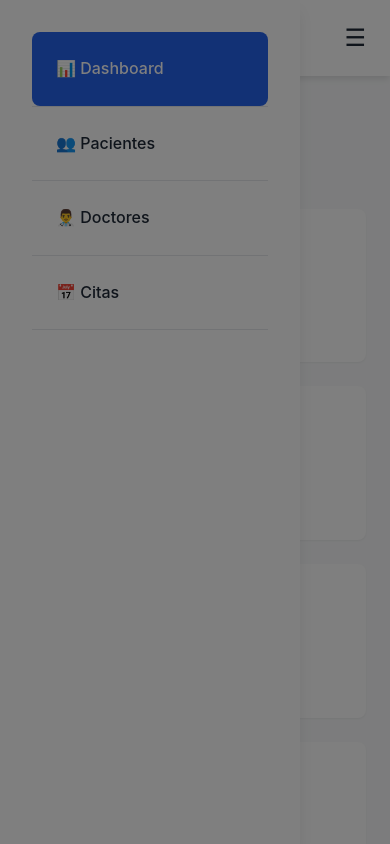
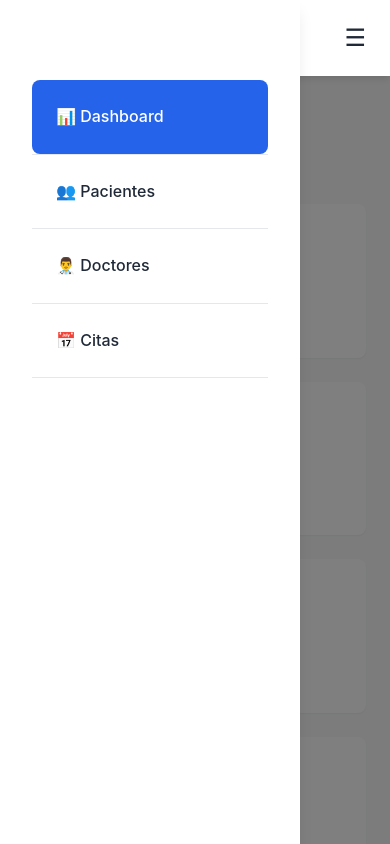
Before and after one commit to Gcota1694/sistema-clinica, a website: page frontend/index.html in a window 390 px wide. Both pictures are taken after a click on the button "Toggle menu". Shown: the top 844 px of the page. Drawn offline with Linux system fonts and the light colour scheme; no server answers.

Commit message:
fix: Corregir navegación del menú móvil

```diff
--- a/frontend/css/styles.css
+++ b/frontend/css/styles.css
@@ -476,6 +476,10 @@ tbody tr:hover {
   text-align: right;
 }
 
+.text-muted {
+  color: var(--text-light);
+}
+
 .mt-1 { margin-top: var(--spacing-xs); }
 .mt-2 { margin-top: var(--spacing-sm); }
 .mt-3 { margin-top: var(--spacing-md); }
@@ -508,6 +512,25 @@ tbody tr:hover {
 
 .items-center {
   align-items: center;
+}
+
+/* ============================================
+   PAGE HEADER
+   ============================================ */
+.page-header {
+  margin-bottom: var(--spacing-lg);
+}
+
+.page-title {
+  font-size: 2rem;
+  font-weight: 700;
+  color: var(--text-dark);
+  margin-bottom: var(--spacing-xs);
+}
+
+.page-subtitle {
+  color: var(--text-light);
+  font-size: 1rem;
 }
 
 /* ============================================
@@ -555,6 +578,7 @@ tbody tr:hover {
   /* Menú hamburguesa */
   .menu-toggle {
     display: block;
+    z-index: 2001;
   }
 
   nav {
@@ -568,7 +592,9 @@ tbody tr:hover {
     box-shadow: var(--shadow-lg);
     transition: left 0.3s ease;
     padding: var(--spacing-lg);
+    padding-top: 80px;
     z-index: 2000;
+    overflow-y: auto;
   }
 
   nav.active {
@@ -578,6 +604,7 @@ tbody tr:hover {
   nav ul {
     flex-direction: column;
     gap: 0;
+    align-items: stretch;
   }
 
   nav li {
@@ -589,6 +616,7 @@ tbody tr:hover {
     display: block;
     padding: var(--spacing-md);
     width: 100%;
+    text-align: left;
   }
 
   /* Overlay para el menú */
@@ -601,10 +629,19 @@ tbody tr:hover {
     height: 100%;
     background: rgba(0, 0, 0, 0.5);
     z-index: 1999;
+    opacity: 0;
+    transition: opacity 0.3s ease;
   }
 
   .menu-overlay.active {
     display: block;
+    opacity: 1;
+  }
+
+  /* Asegurar que el header esté por encima */
+  header {
+    z-index: 2001;
+    position: relative;
   }
 
   /* Ajustes de tarjetas */
@@ -695,6 +732,11 @@ tbody tr:hover {
   .form-row {
     grid-template-columns: 1fr;
   }
+
+  /* Page header en móvil */
+  .page-title {
+    font-size: 1.5rem;
+  }
 }
 
 /* ============================================
```
